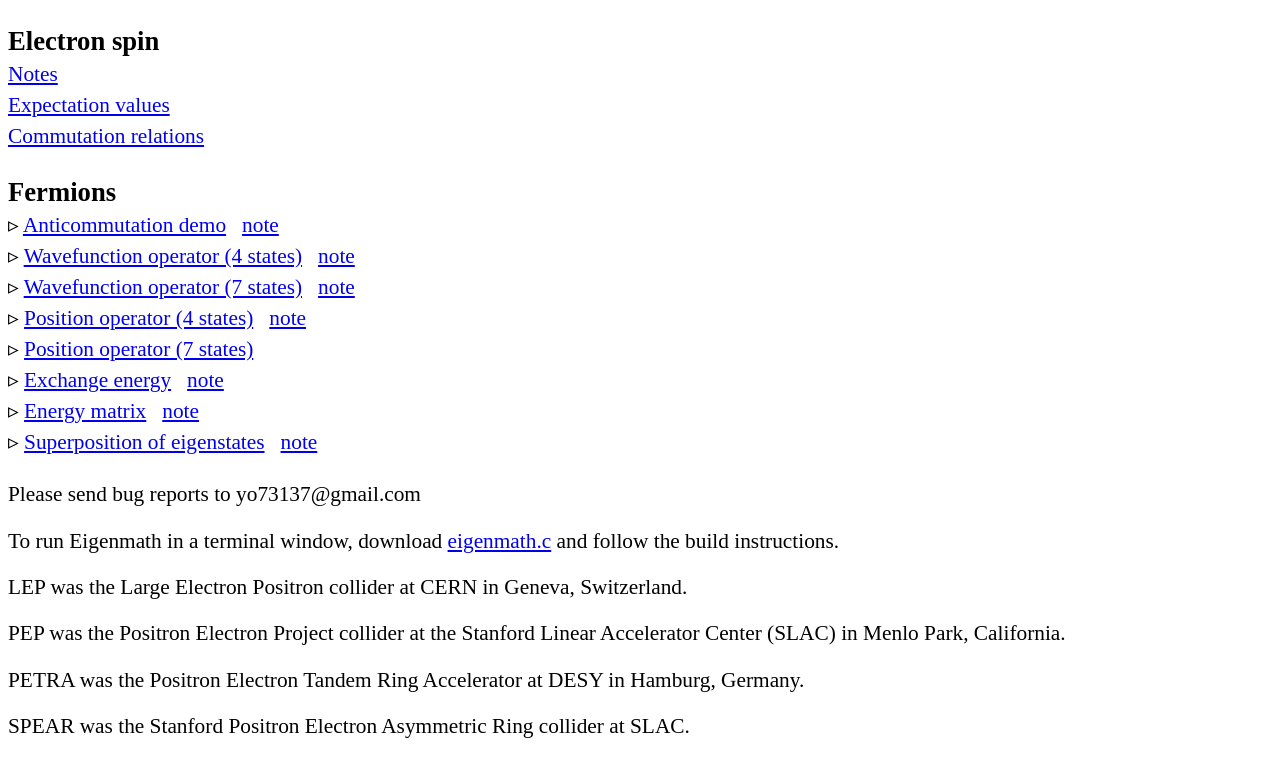
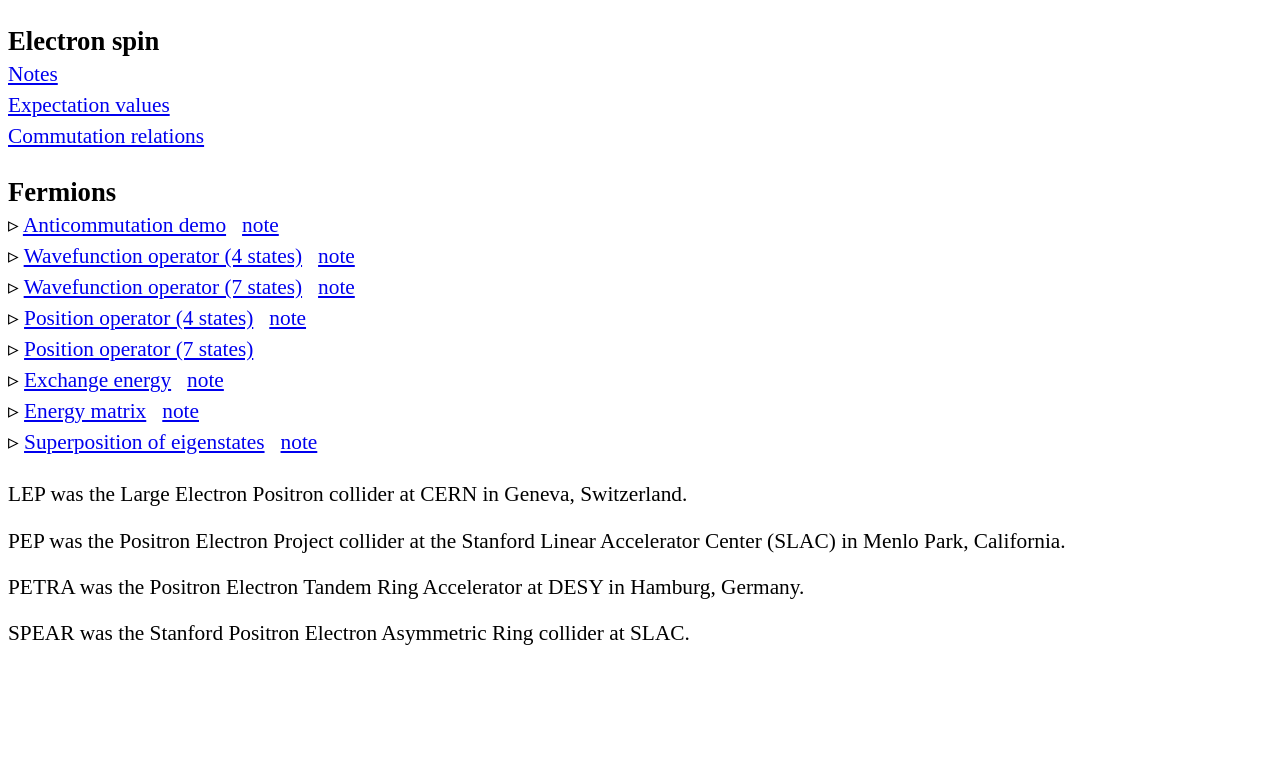
Before and after one commit to eigenmath/eigenmath.github.io, a plain HTML site: page index.html in a window 1280 px wide. Shown: the part 2611-3371 px from the top of the page. After the commit the page ends 3279 px from the top, so only its background shows below. Drawn offline with Linux system fonts and the light colour scheme.

Commit message:
Update index.html

```diff
--- a/index.html
+++ b/index.html
@@ -288,12 +288,6 @@
 </span>
 
 <p style="font-size:16pt">
-Please send bug reports to yo&#55;&#51;&#49;&#51;&#55;@gmail.com
-
-<p style="font-size:16pt">
-To run Eigenmath in a terminal window, download <a href="eigenmath.c">eigenmath.c</a> and follow the build instructions.
-
-<p style="font-size:16pt">
 LEP was the Large Electron Positron collider at CERN in Geneva, Switzerland.
 
 <p style="font-size:16pt">
```
